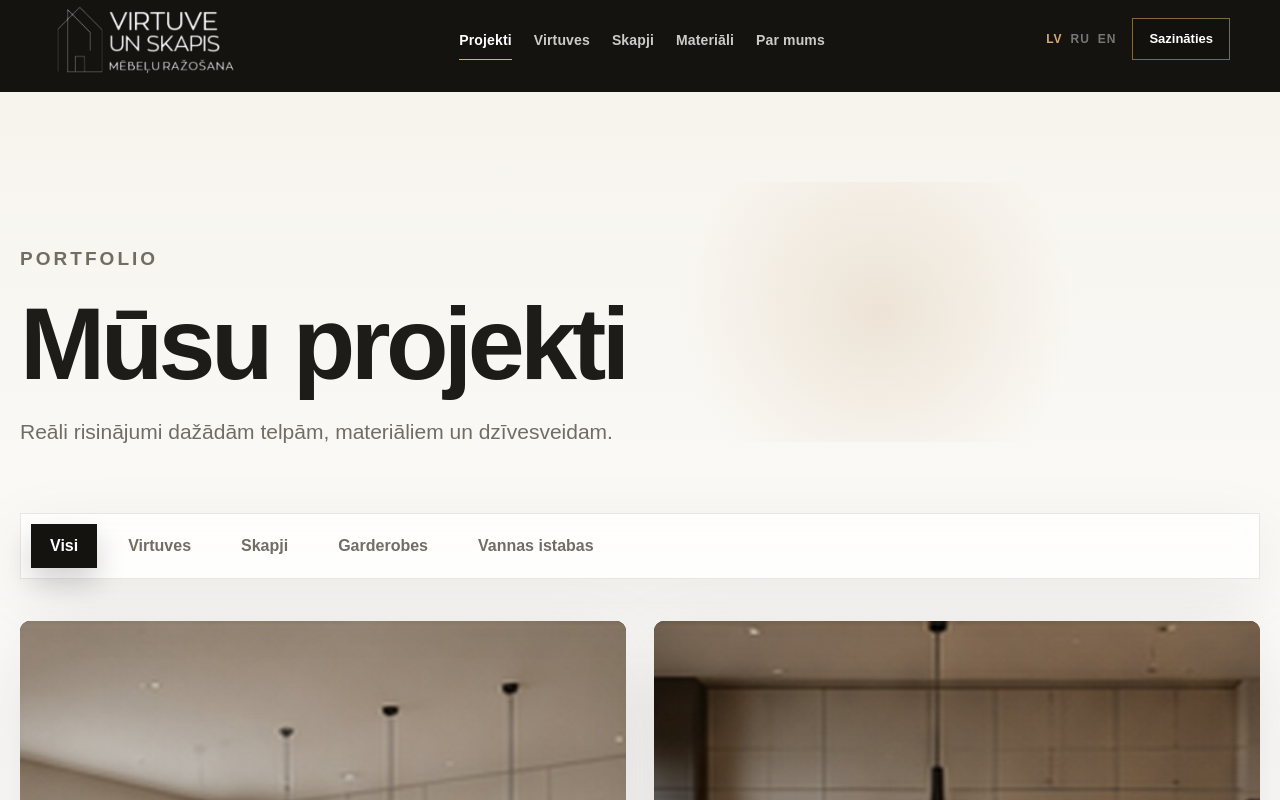
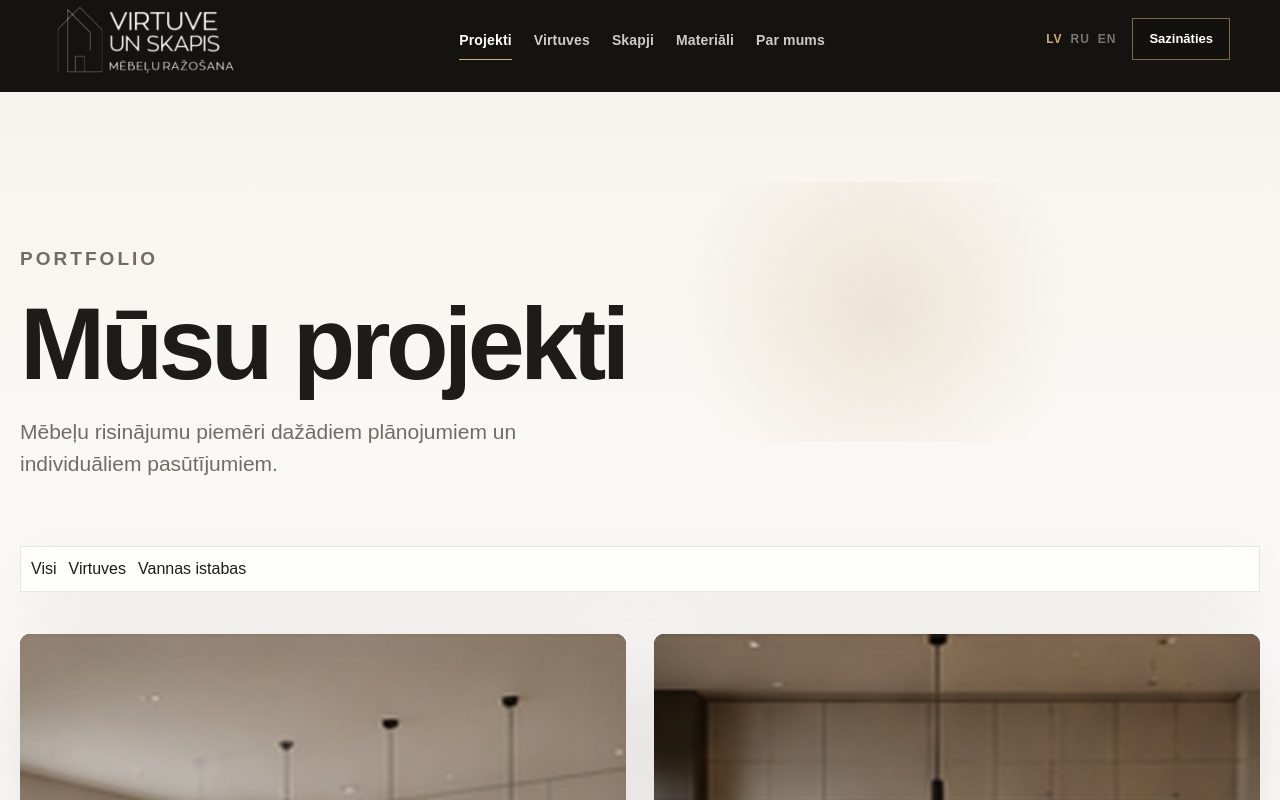
Before and after one commit to SergeyJak/virtuveunskapis, a Next.js app: page /portfolio in a window 1280 px wide. Shown: the top 800 px of the page. Built offline with nearby package versions, Linux system fonts and the light colour scheme.

Commit message:
fix: make portfolio categories factual and functional

```diff
--- a/app/portfolio/page.tsx
+++ b/app/portfolio/page.tsx
@@ -1,12 +1,28 @@
+import Link from 'next/link'
 import { Header } from '@/components/Header'
 import { Footer } from '@/components/Footer'
 import { ProjectCard } from '@/components/ProjectCard'
 import { projects } from '@/data/site'
 import styles from './portfolio.module.css'
 
-export const metadata = { title: 'Projekti', description: 'Apskatiet mūsu īstenotos virtuves un mēbeļu projektus.' }
+export const metadata = { title: 'Projekti', description: 'Apskatiet Virtuve un Skapis mēbeļu risinājumu piemērus.' }
 
-export default function PortfolioPage() {
+const filters = [
+  { label: 'Visi', slug: '' },
+  { label: 'Virtuves', slug: 'kitchens' },
+  { label: 'Vannas istabas', slug: 'bathrooms' },
+]
+
+const categoryBySlug: Record<string, string> = {
+  kitchens: 'Virtuves',
+  bathrooms: 'Vannas istabas',
+}
+
+export default async function PortfolioPage({ searchParams }: { searchParams: Promise<{ category?: string }> }) {
+  const { category = '' } = await searchParams
+  const selectedCategory = categoryBySlug[category]
+  const visibleProjects = selectedCategory ? projects.filter((project) => project.category === selectedCategory) : projects
+
   return <>
     <div className="dark-header"><Header /></div>
     <main className="page portfolio-page">
@@ -14,17 +30,17 @@ export default function PortfolioPage() {
         <div className="page-intro portfolio-intro">
           <p className="small-label">Portfolio</p>
           <h1>Mūsu projekti</h1>
-          <p>Reāli risinājumi dažādām telpām, materiāliem un dzīvesveidam.</p>
+          <p>Mēbeļu risinājumu piemēri dažādiem plānojumiem un individuāliem pasūtījumiem.</p>
         </div>
-        <div className={`filter-row portfolio-filters ${styles.filters}`}>
-          <button className="active">Visi</button>
-          <button>Virtuves</button>
-          <button>Skapji</button>
-          <button>Garderobes</button>
-          <button>Vannas istabas</button>
-        </div>
+        <nav className={`filter-row portfolio-filters ${styles.filters}`} aria-label="Projektu kategorijas">
+          {filters.map((filter) => {
+            const active = category === filter.slug || (!category && !filter.slug)
+            const href = filter.slug ? `/portfolio?category=${filter.slug}` : '/portfolio'
+            return <Link key={filter.label} href={href} className={active ? styles.active : undefined}>{filter.label}</Link>
+          })}
+        </nav>
         <div className="project-grid portfolio-grid">
-          {projects.map(p => <ProjectCard key={p.slug} project={p}/>)}
+          {visibleProjects.map(p => <ProjectCard key={p.slug} project={p}/>)}
         </div>
       </div>
     </main>
```
